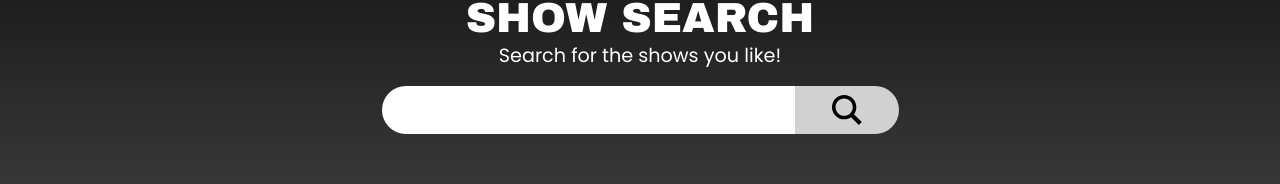
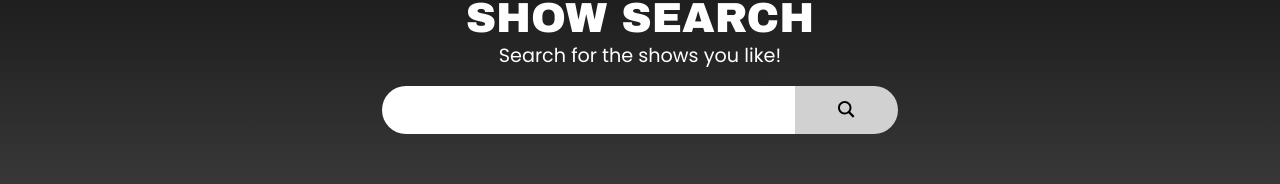
Before and after one commit to ReyhanArdiya/show-search, a React (Create React App) app: page / in a window 1280 px wide. Shown: the part 216-400 px from the top of the page. Built offline with nearby package versions, Linux system fonts and the light colour scheme; no server answers.

Commit message:
Implement searchbar search logic

```diff
--- a/src/components/pages/Home/Search/SearchBar.jsx
+++ b/src/components/pages/Home/Search/SearchBar.jsx
@@ -1,8 +1,7 @@
 import axios from "axios";
 import styled from "styled-components";
-import { useEffect } from "react";
 
-const Container = styled.div`
+const Container = styled.form`
     --font-size: 1em;
     align-items: center;
     width: 100%;
@@ -41,6 +40,8 @@ const Container = styled.div`
     .searchbar-icon {
         cursor: pointer;
         position: relative;
+        border: none;
+        outline: none;
     }
 
     .searchbar-icon::before {
@@ -97,21 +98,23 @@ const searchTVMaze = async q => {
 };
 
 const SearchBar = ({ dispatchSearchResults }) => {
-	useEffect(() => {
-		(async () => {
-			dispatchSearchResults(await searchTVMaze("girls"));
-		})();
-	}, [ dispatchSearchResults ]);
+	const searchShows = async e => {
+		e.preventDefault();
+		dispatchSearchResults(await searchTVMaze(e.target.elements[0].value));
+	};
 
 	return (
-		<Container className="searchbar">
+		<Container
+			onSubmit={searchShows}
+			className="searchbar"
+		>
 			<input
 				type="text"
 				className="searchbar-input"
 			/>
-			<div className="searchbar-icon">
+			<button className="searchbar-icon">
 				{SearchIcon}
-			</div>
+			</button>
 		</Container>
 	);
 };
```
